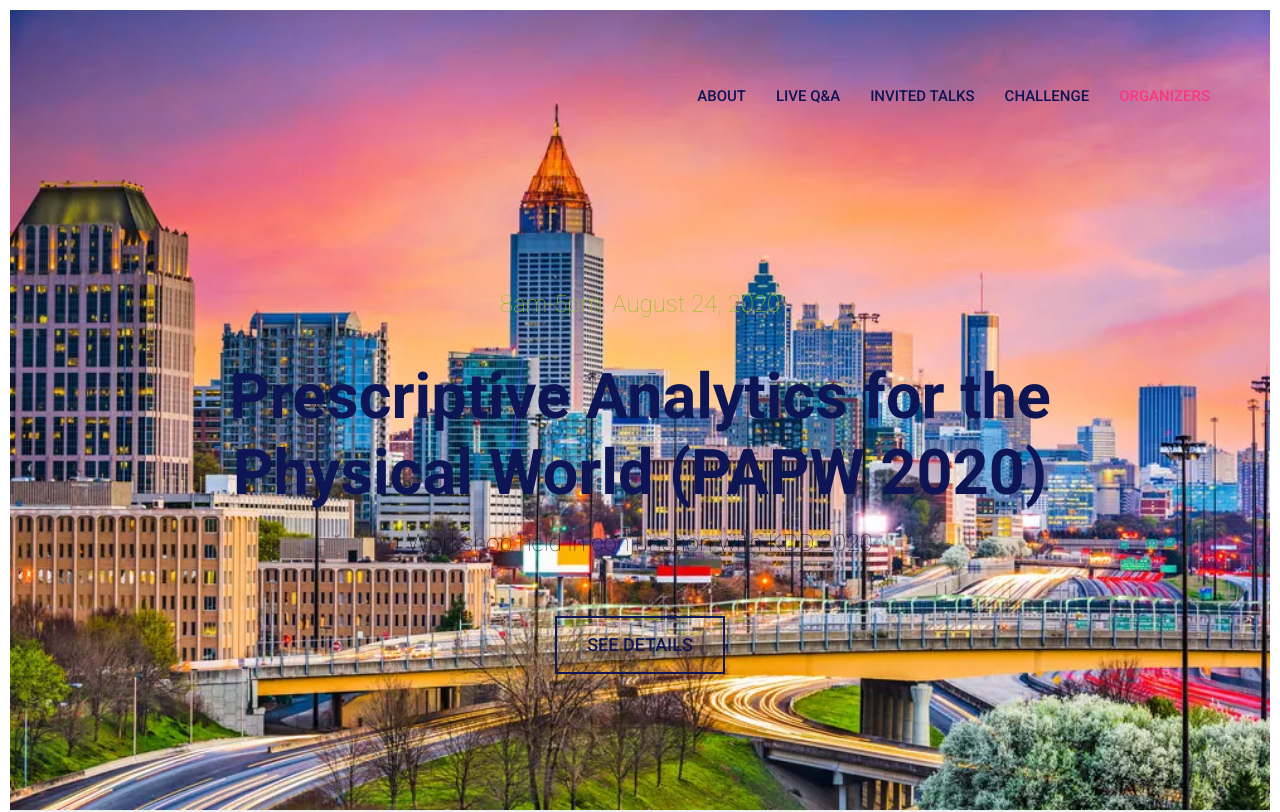
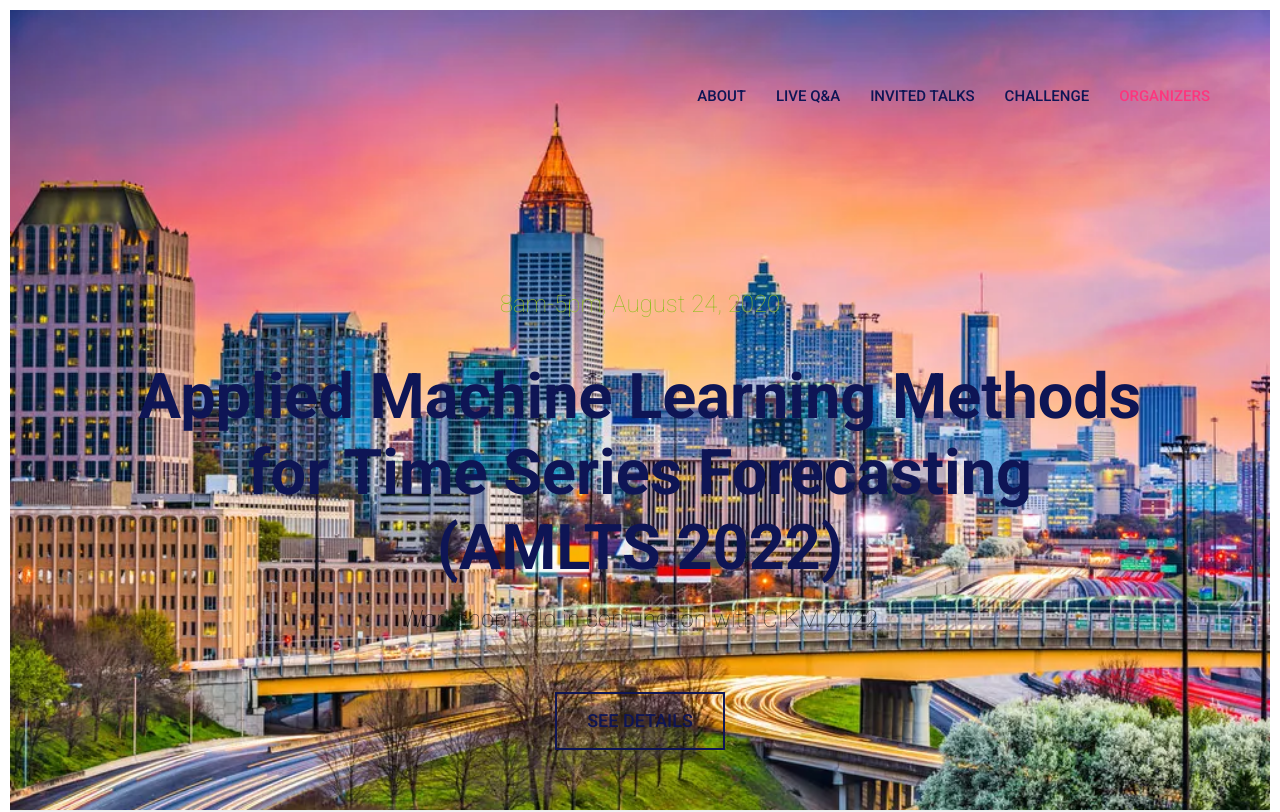
Before and after one commit to AMLTS/amlts2022, a plain HTML site: page index.html in a window 1280 px wide. Shown: the top 812 px of the page. Drawn offline with Linux system fonts and the light colour scheme; some packages are replaced by stand-ins of ours.

Commit message:
Update index.html

```diff
--- a/index.html
+++ b/index.html
@@ -5,7 +5,7 @@
     <meta http-equiv="X-UA-Compatible" content="IE=edge">
     <meta name="viewport" content="width=device-width, initial-scale=1">
     <!-- The above 3 meta tags *must* come first in the head; any other head content must come *after* these tags -->
-    <title>PAPW 2020</title>
+    <title>AMLTS 2022</title>
 
     <!-- favicon -->
     <link href="favicon.png" rel=icon>
@@ -79,8 +79,8 @@
     <div class="jumbotron text-center">
         <div class="content">
             <div class="event-date">8am-5pm, August 24, 2020</div>
-            <h1> Prescriptive Analytics for the Physical World (PAPW 2020)</h1>
-            <p class="lead">Workshop held in conjunction with KDD 2020</p>
+            <h1> Applied Machine Learning Methods for Time Series Forecasting  (AMLTS 2022)</h1>
+            <p class="lead">Workshop held in conjunction with CIKM 2022</p>
             <a href="#section-intro"><button type="button" class="btn btn-default btn-lg" >SEE DETAILS</button></a>
 <!--            <p>Location: Aquarius 4 of the Convention Center at Resort World Sentosa (RWS) at Sentosa Island Singapore</p>-->
         </div>
```
